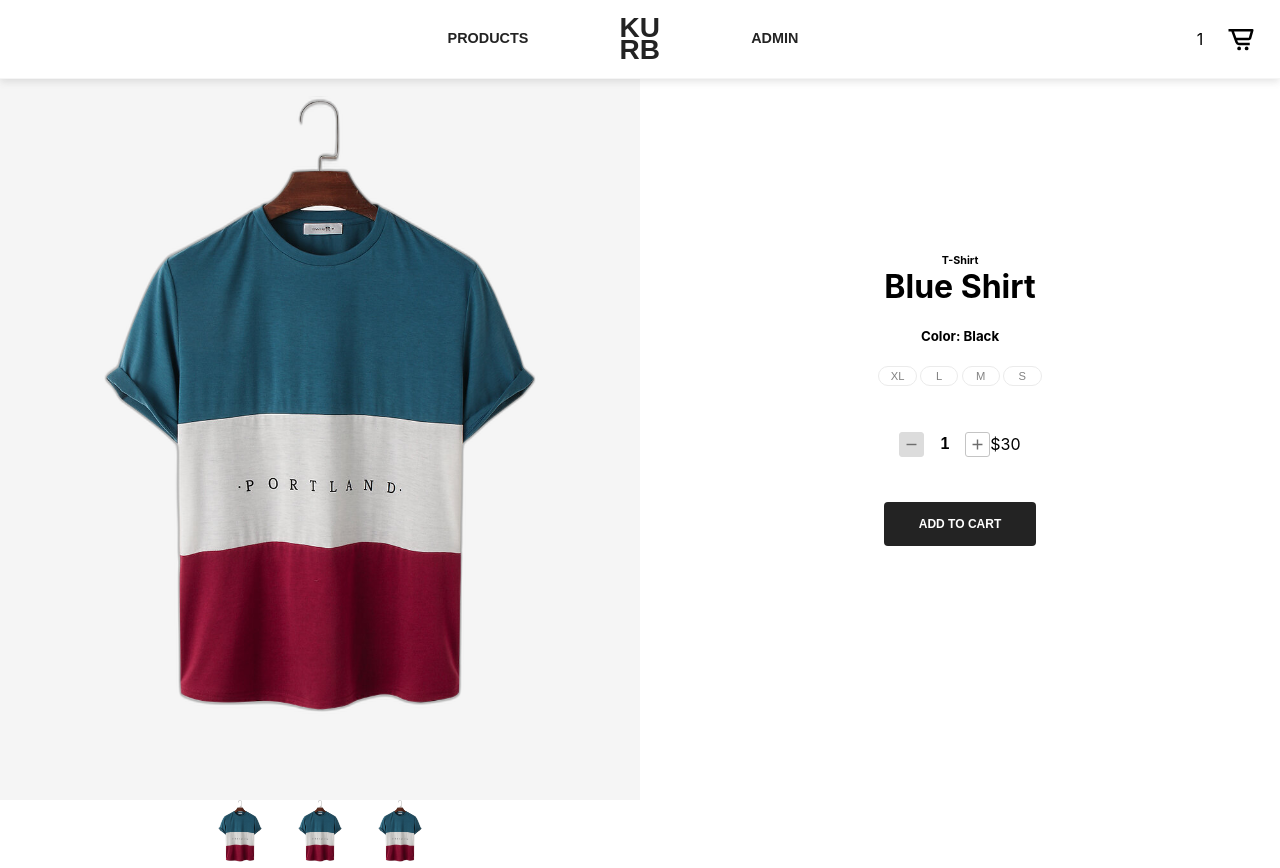
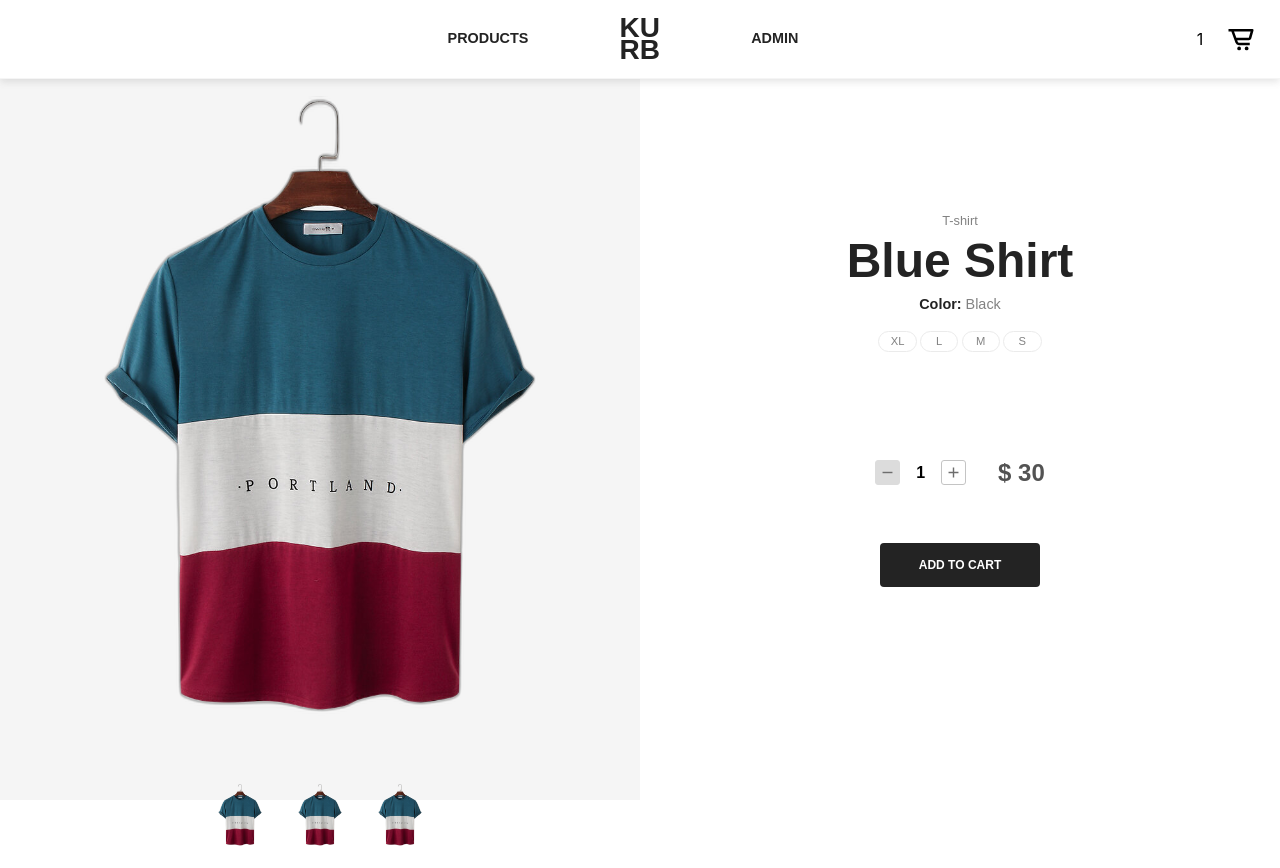
Before and after one commit to TajLonghurst/React-Products-Project, a React (Create React App) app: page /productDetials/1 in a window 1280 px wide. Built offline with nearby package versions, Linux system fonts and the light colour scheme.

Commit message:
Added UI Button & completed css for Indvidalproduct

```diff
--- a/src/Components/IndividualDetails/ProductImageDisplay.module.css
+++ b/src/Components/IndividualDetails/ProductImageDisplay.module.css
@@ -13,7 +13,7 @@
   margin-right: auto;
 }
 .selectimgsbody {
-  margin-top: 4rem;
+  margin-top: 3rem;
 }
 .list {
   display: flex;
--- a/src/Components/IndividualDetails/ProductInfo.js
+++ b/src/Components/IndividualDetails/ProductInfo.js
@@ -8,10 +8,10 @@ const ProductInfo = () => {
   return (
     <div className={classes.body}>
       <div className={classes.container}>
-        <h6 className={classes.categories}>T-Shirt</h6>
+        <h6 className={classes.categories}>T-shirt</h6>
         <h1 className={classes.header}>Blue Shirt</h1>
-        <h5>
-          Color: <span>Black</span>
+        <h5 className={classes.itemcolor}>
+          Color: <span className={classes.colorname}>Black</span>
         </h5>
         <ul className={classes.sizes}>
           <li className={classes.sizesBody}>
@@ -35,7 +35,7 @@ const ProductInfo = () => {
           <button className={classes.plusBtn}>
             <img className={classes.iconsize} src={plusIcon} alt="+" />
           </button>
-          <p>$30</p>
+          <p className={classes.itemprice}>$ 30</p>
         </div>
         <Button>Add to Cart</Button>
       </div>
--- a/src/Components/IndividualDetails/ProductInfo.module.css
+++ b/src/Components/IndividualDetails/ProductInfo.module.css
@@ -3,7 +3,7 @@
   display: flex;
   justify-content: center;
   align-items: center;
-  height: 100%;
+  height: 100vh;
 }
 .container {
   display: flex;
@@ -30,6 +30,8 @@
   display: flex;
   flex-direction: row;
   margin: 0;
+  margin-top: 1.2rem;
+  margin-bottom: 1.2rem;
   padding: 0;
 }
 .sizesBody {
@@ -50,6 +52,7 @@
 }
 .incromentbtns {
   margin: 2rem;
+  margin-top: 4rem;
   display: flex;
   flex-direction: row;
   align-items: center;
@@ -79,7 +82,6 @@
 .minsBtn:active {
   background-color: #c7c7c7;
 }
-
 .plusBtn:active {
   background-color: #e9e9e9;
 }
@@ -94,3 +96,37 @@
   width: 17px;
   height: 17px;
 }
+.categories {
+  color: #828282;
+  font-family: sans-serif;
+  font-weight: lighter;
+  font-size: 0.8rem;
+}
+.header {
+  color: #232323;
+  font-family: sans-serif;
+  font-weight: bold;
+  font-size: 3rem;
+  margin-top: 0.3rem;
+  margin-bottom: 0.5rem;
+}
+.itemcolor {
+  color: #232323;
+  font-family: sans-serif;
+  font-weight: 900;
+  font-size: 0.9rem;
+  margin: 0;
+}
+.colorname {
+  font-weight: 100;
+  font-family: sans-serif;
+  color: #828282;
+  margin: 0;
+}
+.itemprice {
+  font-family: sans-serif;
+  font-weight: bold;
+  font-size: 1.5rem;
+  color: #535353;
+  margin-left: 2rem;
+}
--- a/src/Components/UI/Button.module.css
+++ b/src/Components/UI/Button.module.css
@@ -1,5 +1,5 @@
 .button {
-  width: 9.5rem;
+  width: 10rem;
   height: 2.75rem;
   background-color: #232323;
   border: 0px;
```
